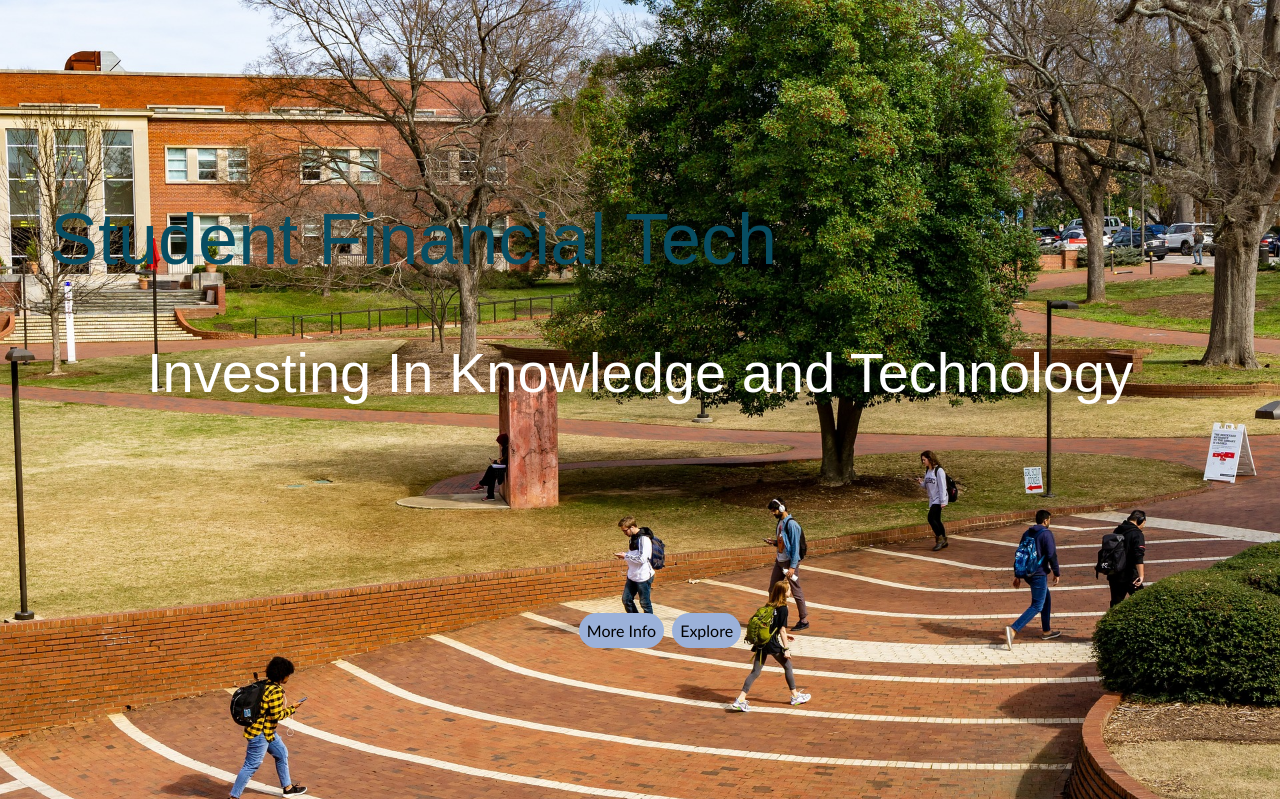
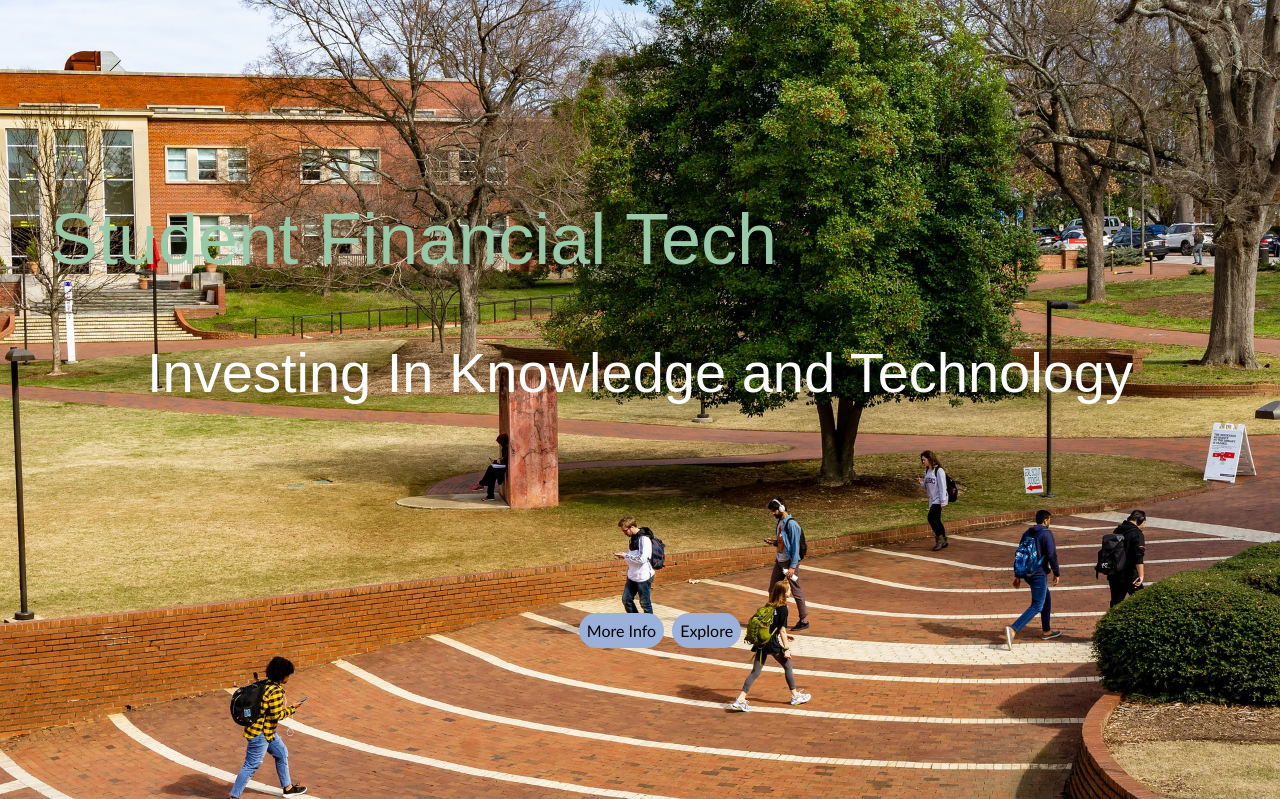
Before and after one commit to Rickymero/Stud-Fin-Tech, a PHP site: page /index.html in a window 1280 px wide. Shown: the part 120-919 px from the top of the page. Run offline with PHP 8.4, Linux system fonts and the light colour scheme; some libraries are stand-ins or nearby versions.

Commit message:
Add files via upload

```diff
--- a/style.css
+++ b/style.css
@@ -180,7 +180,7 @@ li a:active{
     font-size: 4.5em;
     font-weight: lighter;
     font-family: fantasy;
-    color:rgb(7, 77, 98);
+    color:rgb(152, 201, 168);
 
 }
 h2{
```
